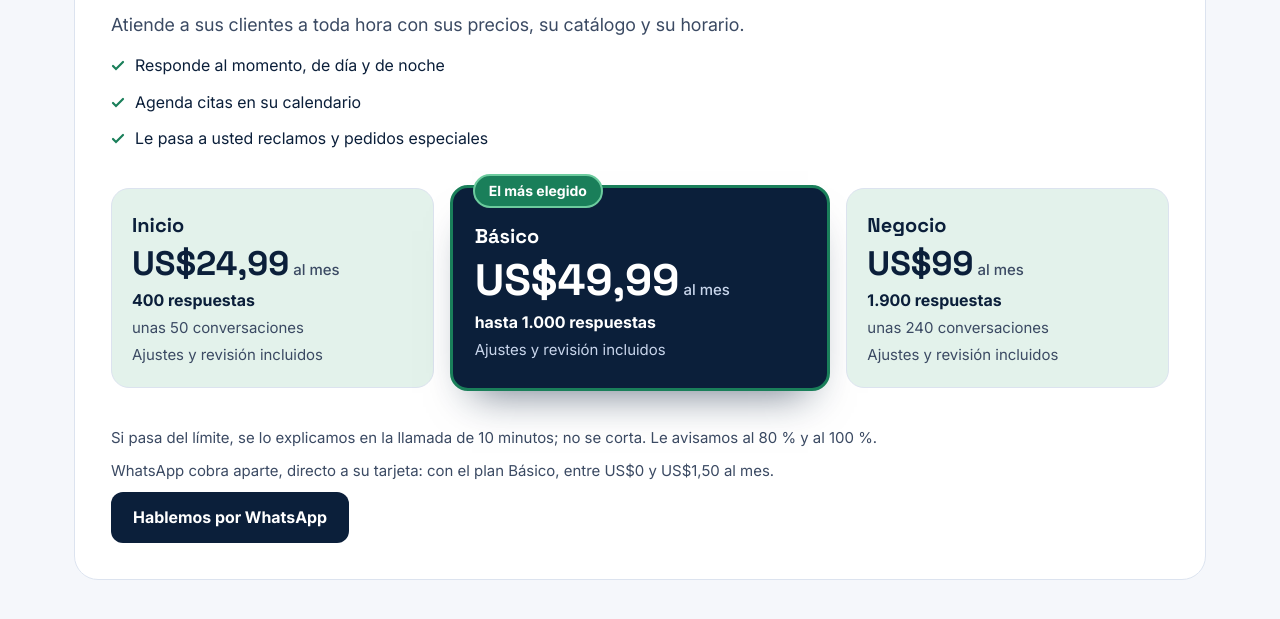
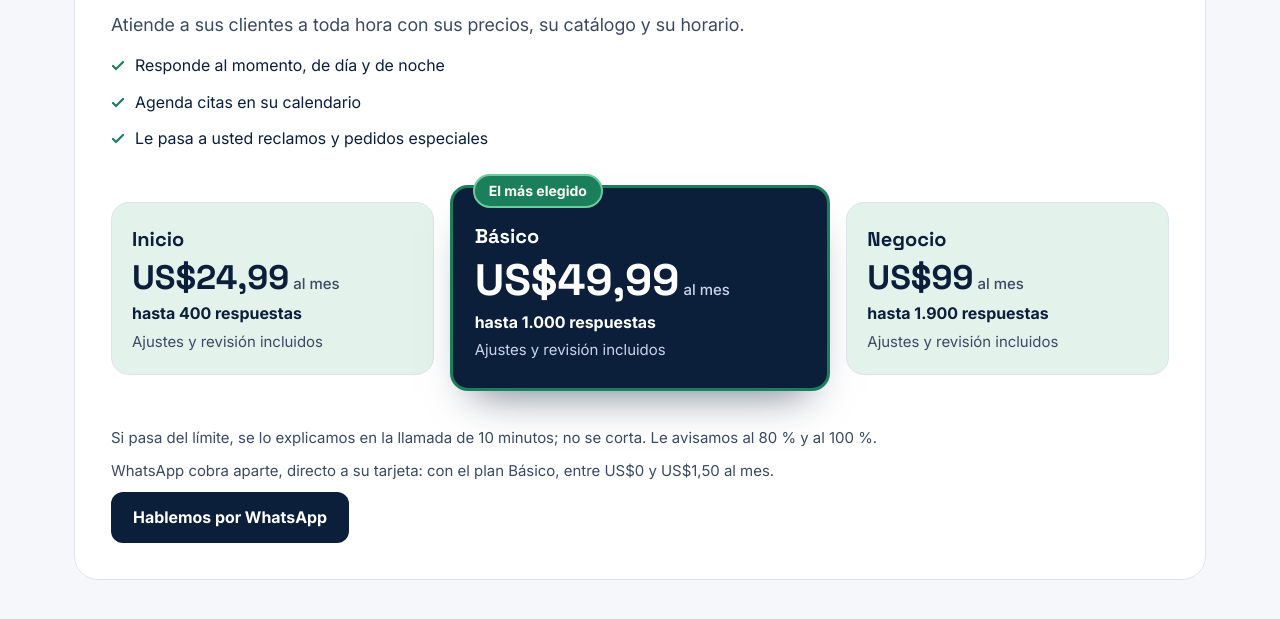
Before and after one commit to IASeb99/SCR-Lab, a plain HTML site: page index.html in a window 1280 px wide. Shown: the part 2317-2936 px from the top of the page. Drawn offline with Linux system fonts and the light colour scheme.

Commit message:
v2.12 HD: las tres tarjetas de plan dicen 'hasta N respuestas' y sin la linea de conversaciones

```diff
--- a/index.html
+++ b/index.html
@@ -210,8 +210,7 @@
 
           <h3 class="plan-n">Inicio</h3>
           <span class="plan-pr">US$24,99<small> al mes</small></span>
-          <span class="plan-r">400 respuestas</span>
-          <span class="plan-c">unas 50 conversaciones</span>
+          <span class="plan-r">hasta 400 respuestas</span>
           <span class="plan-i">Ajustes y revisión incluidos</span>
         </div>
         <div class="plan plan-top">
@@ -225,8 +224,7 @@
 
           <h3 class="plan-n">Negocio</h3>
           <span class="plan-pr">US$99<small> al mes</small></span>
-          <span class="plan-r">1.900 respuestas</span>
-          <span class="plan-c">unas 240 conversaciones</span>
+          <span class="plan-r">hasta 1.900 respuestas</span>
           <span class="plan-i">Ajustes y revisión incluidos</span>
         </div>
       </div>
```
